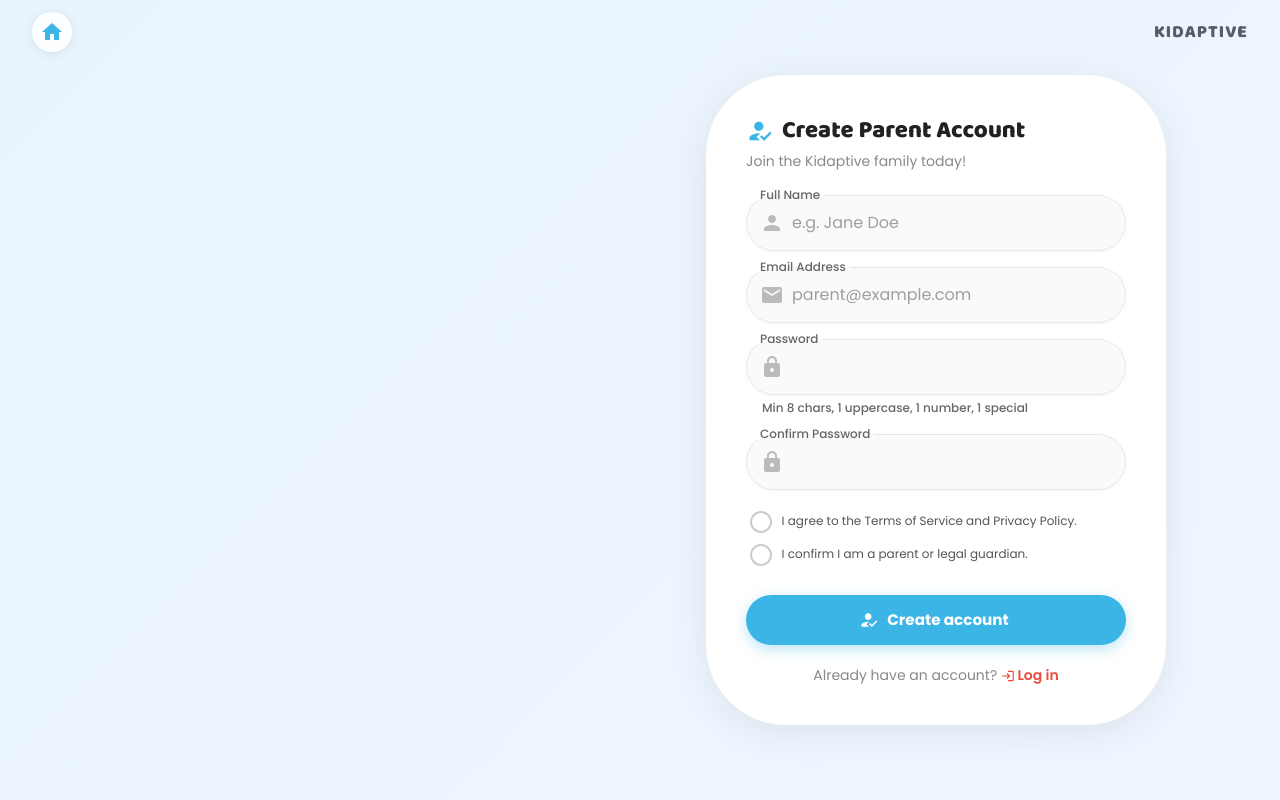
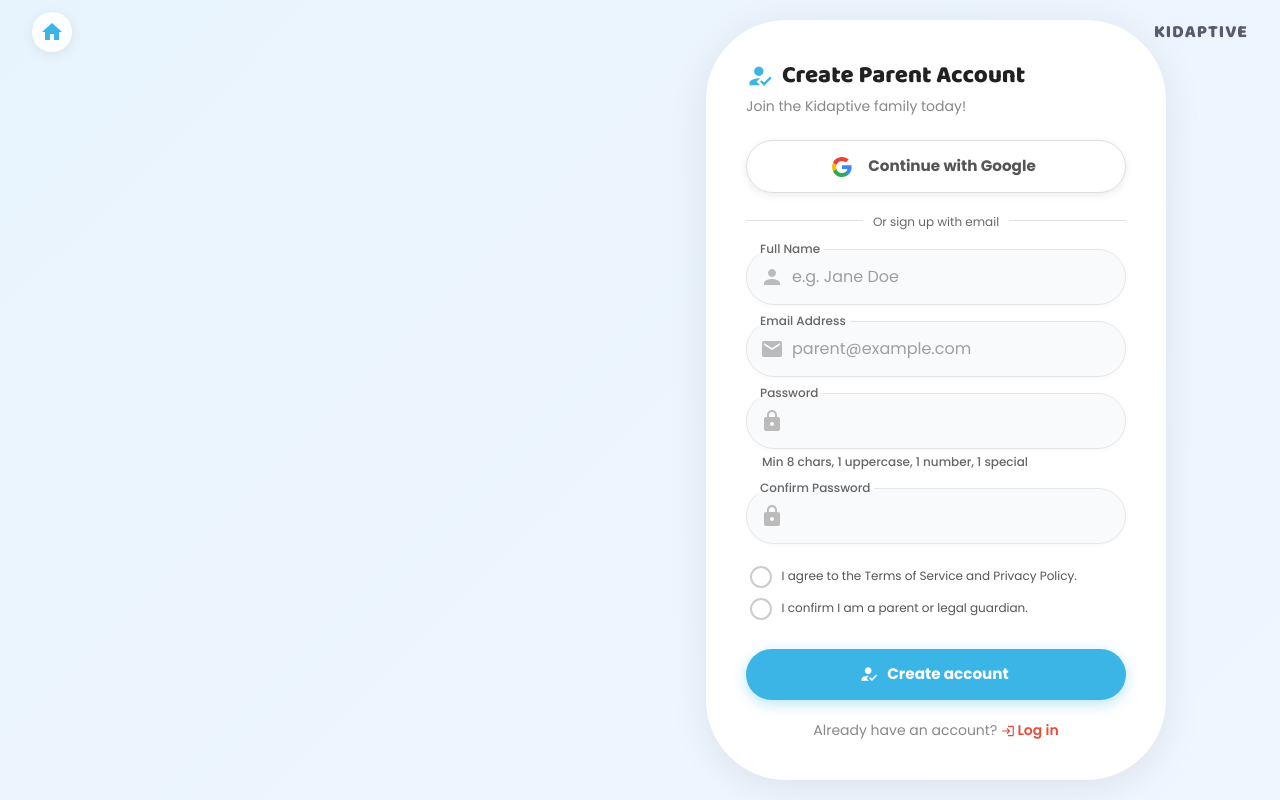
Before and after one commit to DinuriJayaweera/kidaptive, a React (Vite) app in the folder frontend/: page /auth/signup in a window 1280 px wide. Built offline with nearby package versions, Linux system fonts and the light colour scheme; no server answers.

Commit message:
feat(frontend): add Continue with Google buttons to parent login and signup pages

```diff
--- a/frontend/src/features/auth/pages/ParentLoginPage.tsx
+++ b/frontend/src/features/auth/pages/ParentLoginPage.tsx
@@ -5,7 +5,7 @@
 } from "@mui/material";
 import {
     Visibility, VisibilityOff, Email as EmailIcon, Lock as LockIcon,
-    Login as LoginIcon, Google as GoogleIcon, PersonAdd as PersonAddIcon,
+    Login as LoginIcon, PersonAdd as PersonAddIcon,
     LockReset as LockResetIcon,
 } from "@mui/icons-material";
 import { useNavigate, Link, useLocation } from "react-router-dom";
@@ -16,6 +16,15 @@
 import PillButton from "../../../components/ui/PillButton";
 import AnimatedPage, { AnimatedItem } from "../components/AnimatedPage";
 import kipImg from "../../../assets/images/kip_b.png";
+
+const GoogleColorIcon = () => (
+    <svg width="20" height="20" viewBox="0 0 18 18" style={{ marginRight: 8 }}>
+        <path fill="#4285F4" d="M17.64 9.2c0-.63-.06-1.25-.16-1.84H9v3.47h4.84c-.21 1.12-.84 2.07-1.8 2.7v2.24h2.91c1.7-1.57 2.69-3.89 2.69-6.57z" />
+        <path fill="#34A853" d="M9 18c2.43 0 4.47-.8 5.96-2.18l-2.91-2.24c-.8.54-1.84.87-3.05.87-2.35 0-4.33-1.59-5.05-3.73H.96v2.3C2.44 15.96 5.48 18 9 18z" />
+        <path fill="#FBBC05" d="M3.95 10.73c-.18-.54-.28-1.12-.28-1.73s.1-1.19.28-1.73V4.97H.96c-.61 1.22-.96 2.6-.96 4.03s.35 2.81.96 4.03l2.99-2.3z" />
+        <path fill="#EA4335" d="M9 3.57c1.32 0 2.5.45 3.44 1.35l2.58-2.58C13.47.89 11.43 0 9 0 5.48 0 2.44 2.04.96 4.97l2.99 2.3c.72-2.14 2.7-3.73 5.05-3.73z" />
+    </svg>
+);
 
 export default function ParentLoginPage() {
     const navigate = useNavigate();
@@ -109,7 +118,7 @@
                                 )}
 
                                 <AnimatedItem index={1}>
-                                    <PillButton fullWidth colorScheme="google" startIcon={<GoogleIcon />} disabled sx={{ mb: 2 }}>
+                                    <PillButton fullWidth colorScheme="google" startIcon={<GoogleColorIcon />} sx={{ mb: 2 }}>
                                         Continue with Google
                                     </PillButton>
                                 </AnimatedItem>
--- a/frontend/src/features/auth/pages/ParentSignupPage.tsx
+++ b/frontend/src/features/auth/pages/ParentSignupPage.tsx
@@ -1,6 +1,6 @@
 import { useState } from "react";
 import {
-    Box, Container, Typography, Alert, Grid, InputAdornment,
+    Box, Container, Typography, Alert, Grid, InputAdornment, Divider
 } from "@mui/material";
 import {
     Person as PersonIcon,
@@ -17,6 +17,15 @@
 import RoundCheckbox from "../../../components/ui/RoundCheckbox";
 import AnimatedPage, { AnimatedItem } from "../components/AnimatedPage";
 import kipImg from "../../../assets/images/kip_b.png";
+
+const GoogleColorIcon = () => (
+    <svg width="20" height="20" viewBox="0 0 18 18" style={{ marginRight: 8 }}>
+        <path fill="#4285F4" d="M17.64 9.2c0-.63-.06-1.25-.16-1.84H9v3.47h4.84c-.21 1.12-.84 2.07-1.8 2.7v2.24h2.91c1.7-1.57 2.69-3.89 2.69-6.57z" />
+        <path fill="#34A853" d="M9 18c2.43 0 4.47-.8 5.96-2.18l-2.91-2.24c-.8.54-1.84.87-3.05.87-2.35 0-4.33-1.59-5.05-3.73H.96v2.3C2.44 15.96 5.48 18 9 18z" />
+        <path fill="#FBBC05" d="M3.95 10.73c-.18-.54-.28-1.12-.28-1.73s.1-1.19.28-1.73V4.97H.96c-.61 1.22-.96 2.6-.96 4.03s.35 2.81.96 4.03l2.99-2.3z" />
+        <path fill="#EA4335" d="M9 3.57c1.32 0 2.5.45 3.44 1.35l2.58-2.58C13.47.89 11.43 0 9 0 5.48 0 2.44 2.04.96 4.97l2.99 2.3c.72-2.14 2.7-3.73 5.05-3.73z" />
+    </svg>
+);
 
 export default function ParentSignupPage() {
     const navigate = useNavigate();
@@ -101,47 +110,59 @@
                                 {error && <Alert severity="error" sx={{ mb: 2, borderRadius: 3 }}>{error}</Alert>}
 
                                 <AnimatedItem index={1}>
+                                    <PillButton fullWidth colorScheme="google" startIcon={<GoogleColorIcon />} sx={{ mb: 2 }}>
+                                        Continue with Google
+                                    </PillButton>
+                                </AnimatedItem>
+
+                                <AnimatedItem index={2}>
+                                    <Divider sx={{ mb: 2 }}>
+                                        <Typography variant="caption" color="text.secondary">Or sign up with email</Typography>
+                                    </Divider>
+                                </AnimatedItem>
+
+                                <AnimatedItem index={3}>
                                     <RoundedInput label="Full Name" placeholder="e.g. Jane Doe" value={form.name} onChange={set("name")}
                                         error={!!fieldErrors.name} helperText={fieldErrors.name}
                                         slotProps={{ input: { startAdornment: <InputAdornment position="start"><PersonIcon sx={{ color: "#bbb" }} /></InputAdornment> } }}
                                         sx={{ mb: 2 }} />
                                 </AnimatedItem>
 
-                                <AnimatedItem index={2}>
+                                <AnimatedItem index={4}>
                                     <RoundedInput label="Email Address" placeholder="parent@example.com" value={form.email} onChange={set("email")}
                                         error={!!fieldErrors.email} helperText={fieldErrors.email}
                                         slotProps={{ input: { startAdornment: <InputAdornment position="start"><EmailIcon sx={{ color: "#bbb" }} /></InputAdornment> } }}
                                         sx={{ mb: 2 }} />
                                 </AnimatedItem>
 
-                                <AnimatedItem index={3}>
+                                <AnimatedItem index={5}>
                                     <RoundedInput label="Password" type="password" value={form.password} onChange={set("password")}
                                         error={!!fieldErrors.password} helperText={fieldErrors.password || "Min 8 chars, 1 uppercase, 1 number, 1 special"}
                                         slotProps={{ input: { startAdornment: <InputAdornment position="start"><LockIcon sx={{ color: "#bbb" }} /></InputAdornment> } }}
                                         sx={{ mb: 2 }} />
                                 </AnimatedItem>
 
-                                <AnimatedItem index={4}>
+                                <AnimatedItem index={6}>
                                     <RoundedInput label="Confirm Password" type="password" value={form.confirmPassword} onChange={set("confirmPassword")}
                                         error={!!fieldErrors.confirmPassword} helperText={fieldErrors.confirmPassword}
                                         slotProps={{ input: { startAdornment: <InputAdornment position="start"><LockIcon sx={{ color: "#bbb" }} /></InputAdornment> } }}
                                         sx={{ mb: 2 }} />
                                 </AnimatedItem>
 
-                                <AnimatedItem index={5}>
+                                <AnimatedItem index={7}>
                                     <RoundCheckbox id="terms" checked={terms} onChange={setTerms}
                                         label="I agree to the Terms of Service and Privacy Policy." />
                                     <RoundCheckbox id="guardian" checked={guardian} onChange={setGuardian}
                                         label="I confirm I am a parent or legal guardian." />
                                 </AnimatedItem>
 
-                                <AnimatedItem index={6} sx={{ mt: 3 }}>
+                                <AnimatedItem index={8} sx={{ mt: 3 }}>
                                     <PillButton type="submit" fullWidth colorScheme="primary" loading={loading} startIcon={<HowToRegIcon />}>
                                         Create account
                                     </PillButton>
                                 </AnimatedItem>
 
-                                <AnimatedItem index={7}>
+                                <AnimatedItem index={9}>
                                     <Typography variant="body2" sx={{ textAlign: "center", mt: 2.5, color: "#888" }}>
                                         Already have an account?{" "}
                                         <Box component={Link} to="/auth/login" sx={{ color: "#e74c3c", fontWeight: 600, textDecoration: "none", transition: "all 0.2s", "&:hover": { textDecoration: "underline" } }}>
--- a/frontend/src/shared/components/Navbar.tsx
+++ b/frontend/src/shared/components/Navbar.tsx
@@ -92,19 +92,19 @@
                 onClick={() => navigate("/auth/signup")}
                 sx={{
                   ml: 1,
-                  backgroundColor: "#3ab5e6",
+                  backgroundColor: "#f5a623",
                   color: "#fff",
                   fontFamily: "'Poppins', sans-serif",
                   fontWeight: 700,
                   borderRadius: "50px",
                   textTransform: "none",
                   px: 3,
-                  boxShadow: "0 4px 14px rgba(58,181,230,0.45)",
+                  boxShadow: "0 4px 14px rgba(245,166,35,0.45)",
                   transition: "all 0.3s cubic-bezier(0.34, 1.56, 0.64, 1)",
                   "&:hover": {
-                    backgroundColor: "#1ea0d0",
+                    backgroundColor: "#e09010",
                     transform: "scale(1.12) rotate(-3deg)",
-                    boxShadow: "0 8px 24px rgba(58,181,230,0.6)",
+                    boxShadow: "0 8px 24px rgba(245,166,35,0.6)",
                   },
                   "&:active": { transform: "scale(0.95) rotate(0deg)", transition: "all 0.1s" },
                 }}
```
